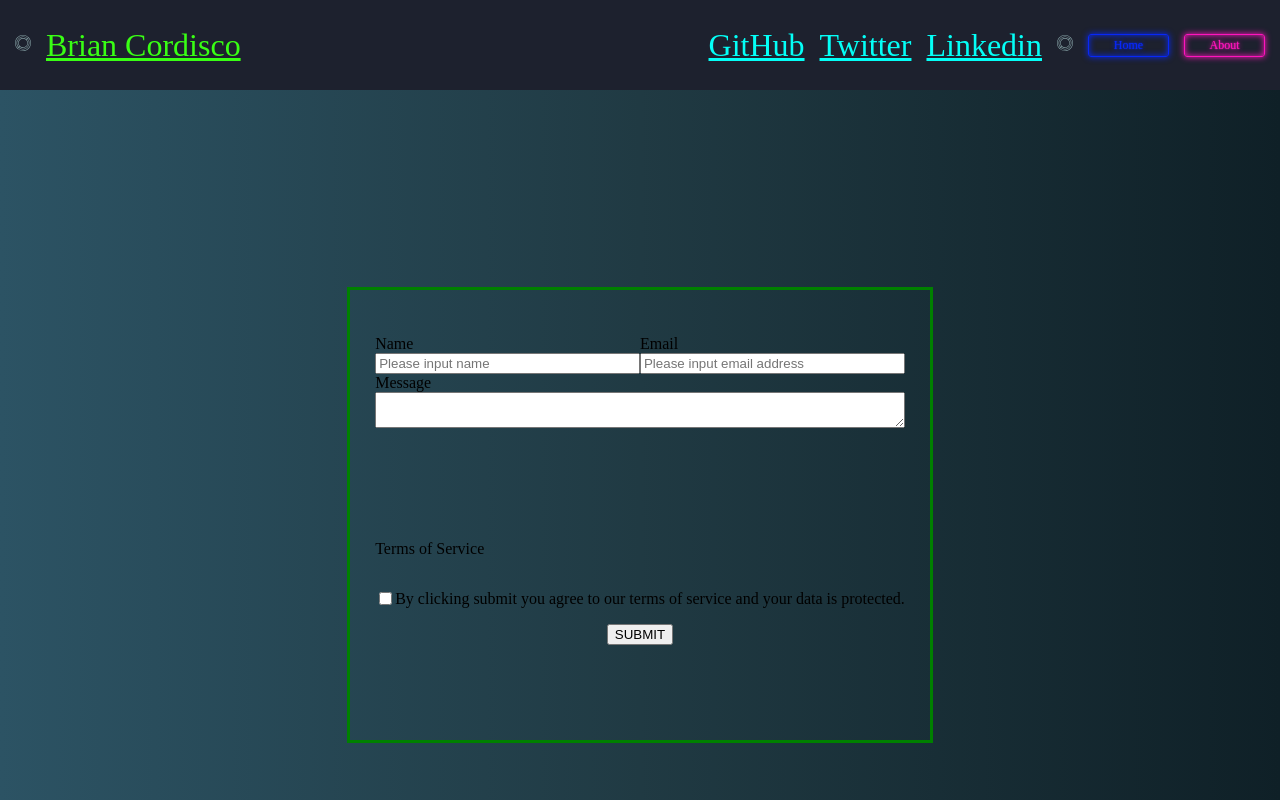
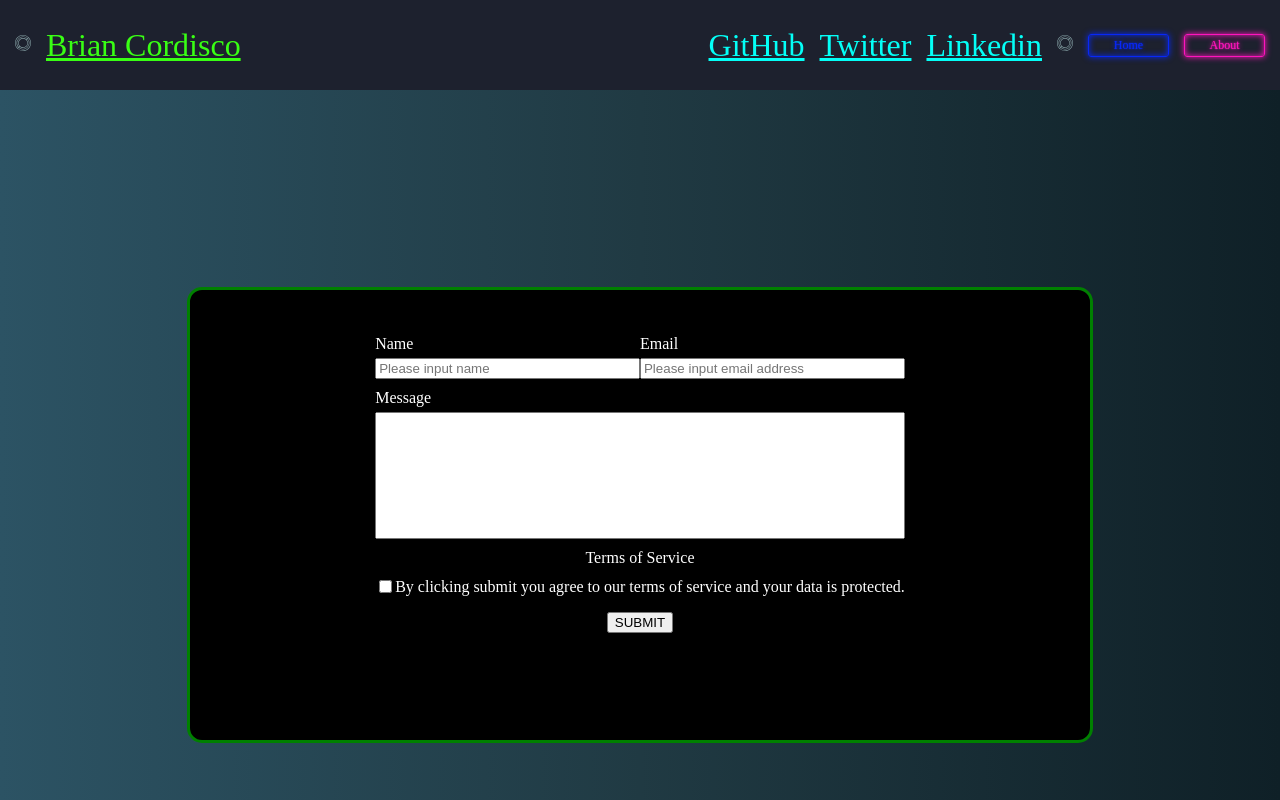
Before and after one commit to Web-Dev-Robi/neon-lights, a React (Create React App) app: page /contact in a window 1280 px wide. Shown: the top 800 px of the page. Built offline with nearby package versions, Linux system fonts and the light colour scheme; the HTML template or start-up script is replaced by a standard one; a web font is replaced by a local one.

Commit message:
working the contact form

```diff
--- a/src/App.css
+++ b/src/App.css
@@ -18,6 +18,10 @@ body {
   margin: auto;
 }
 
+p {
+     margin: 0px;
+}
+
 
 
 .container {
--- a/src/components/pages/Contact.jsx
+++ b/src/components/pages/Contact.jsx
@@ -1,4 +1,4 @@
-import styles from "../styles/Contact.module.css"
+import styles from "../styles/Contact.module.css";
 import { useFormik } from "formik";
 import * as Yup from "yup";
 
@@ -33,7 +33,7 @@ function Contact() {
             <div className={styles.form_info}>
               <div className={styles.name}>
                 <label
-                  className={`${
+                  className={`${styles.name_label}${
                     formik.touched.name && formik.errors.name
                       ? "text-error"
                       : ""
@@ -56,7 +56,7 @@ function Contact() {
               </div>
               <div className={styles.email}>
                 <label
-                  className={`${
+                  className={`${styles.email_label}${
                     formik.touched.email && formik.errors.email
                       ? " text-error"
                       : ""
@@ -85,7 +85,7 @@ function Contact() {
             <div>
               <div className={styles.message}>
                 <label
-                  className={`${
+                  className={`${styles.message_label}${
                     formik.touched.message && formik.errors.message
                       ? " text-error"
                       : ""
@@ -105,7 +105,7 @@ function Contact() {
                 />
               </div>
             </div>
-            <div className="">
+            <div className={styles.terms_title}>
               <p>Terms of Service</p>
             </div>
             <div className={styles.terms}>
--- a/src/components/styles/Contact.module.css
+++ b/src/components/styles/Contact.module.css
@@ -1,9 +1,11 @@
 .container {
   height: 400px;
-  width: 850px%;
+  width: 850px;
   margin: 40px auto;
   border: solid 3px green;
   padding: 25px;
+  background-color: black;
+  border-radius: 15px;
 }
 
 .form {
@@ -11,10 +13,12 @@
   justify-content: center;
   align-items: center;
   margin: 20px auto;
+  color: white;
 }
 
 .form_info {
   display: flex;
+  margin-bottom: 10px;
 }
 
 .terms {
@@ -48,4 +52,22 @@
   justify-content: center;
   align-items: center;
   width: 100%;
+  margin-top: 15px;
 }
+
+textarea {
+  resize: none;
+  height: 200px;
+}
+
+.email_label,
+.name_label,
+.message_label {
+  margin-bottom: 5px;
+}
+
+.terms_title {
+  text-align: center;
+  margin-top: 10px;
+  margin-bottom: 10px;
+}
```
